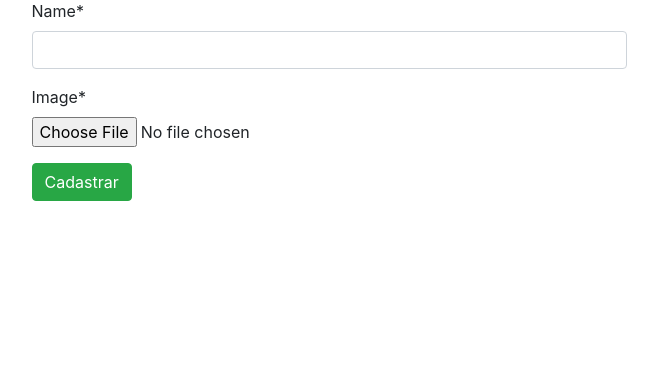
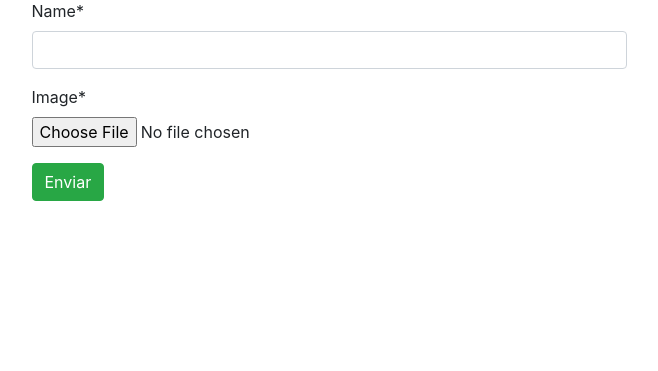
Before and after one commit to rodrigondec/qrcode, a Django app: page /logos/cadastrar/ in a window 1280 px wide. Shown: the part 140-511 px from the top of the page, without its empty margins (311-969 px from the left). Run offline with Django 3.2, Linux system fonts and the light colour scheme; parts of the project's set-up code (start-up, migrations or seed data) failed here and were passed over; some libraries are stand-ins or nearby versions.

Commit message:
update ok

```diff
--- a/templates/generic/create_update.html
+++ b/templates/generic/create_update.html
@@ -13,7 +13,7 @@
     <form method="post" enctype="multipart/form-data">
         {% csrf_token %}
         {{ form|crispy }}
-        <button name="type" value="file"  type="submit" class="btn btn-success">Cadastrar</button>
+        <button name="type" value="file"  type="submit" class="btn btn-success">Enviar</button>
     </form>
 </div>
 {% endblock %}
```
